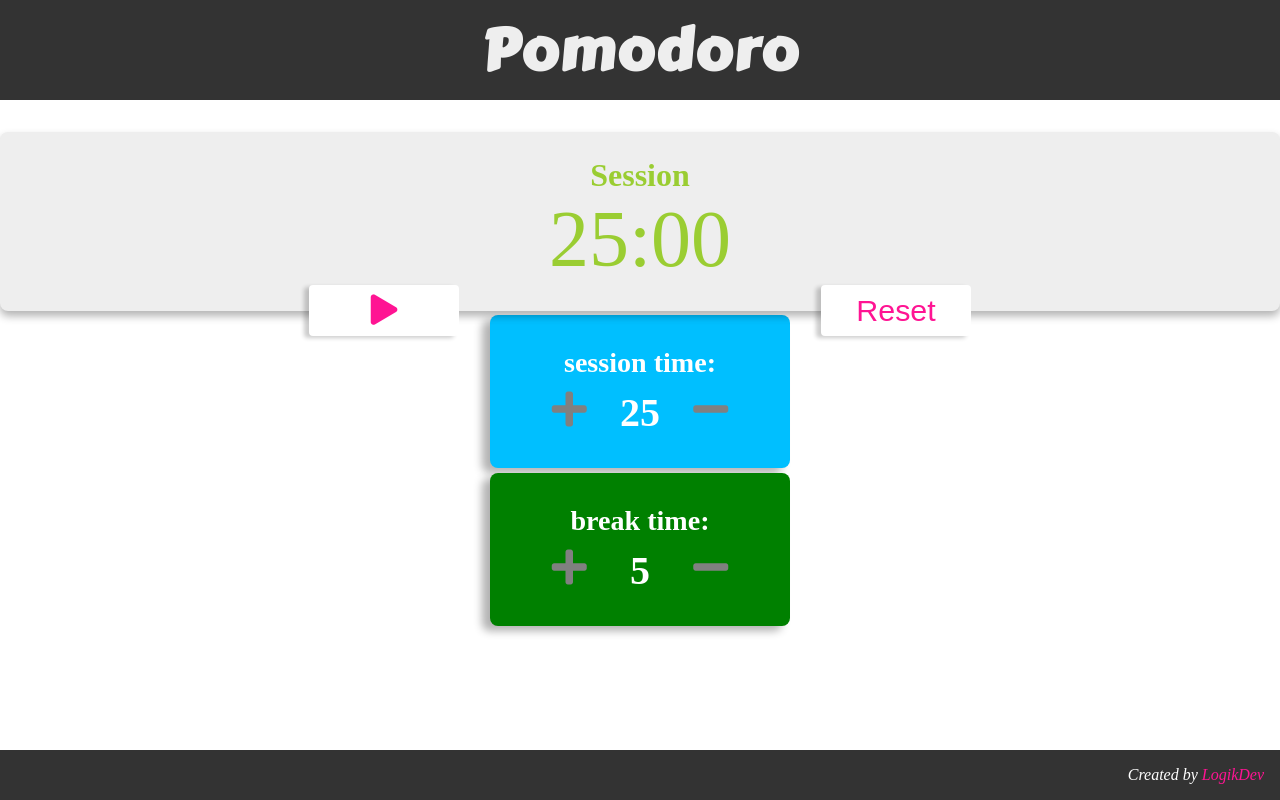
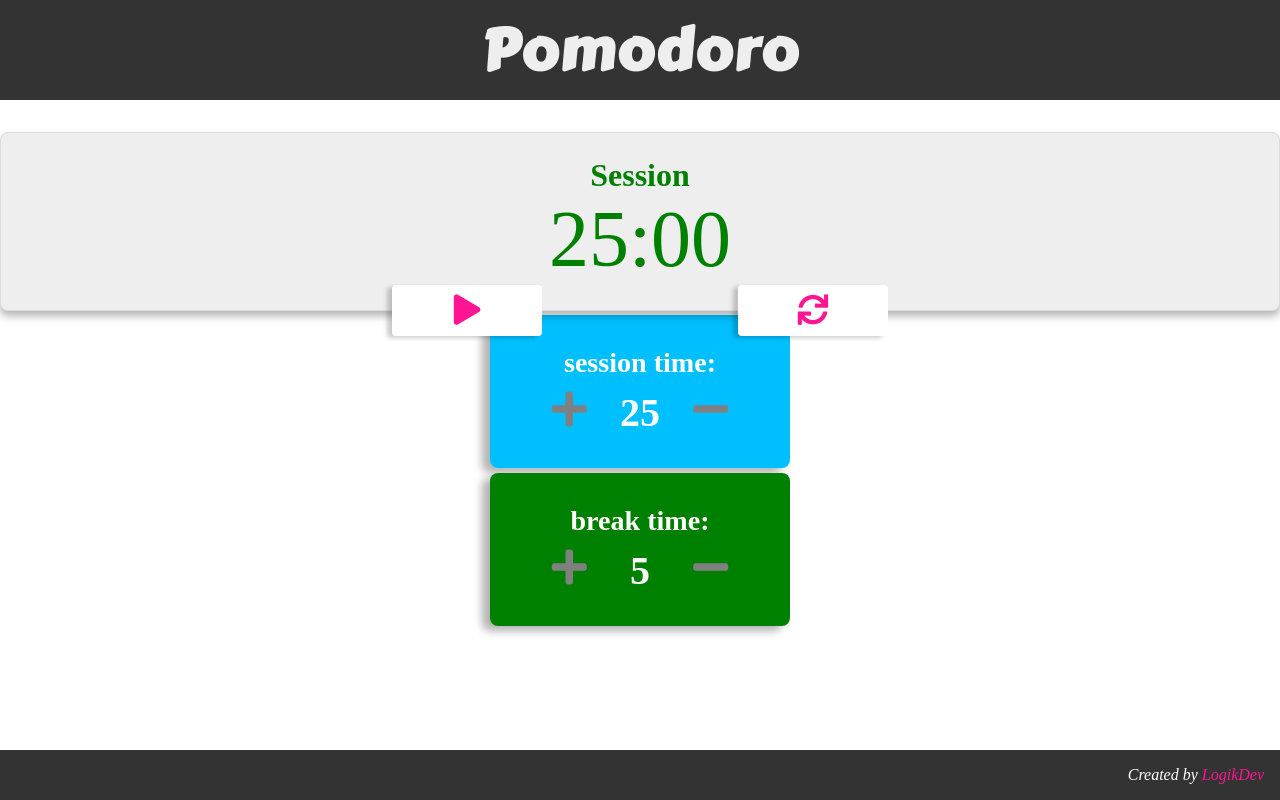
Before and after one commit to Logik-Dev/pomodoro-react-hooks, a React (Create React App) app: page / in a window 1280 px wide. Built offline with nearby package versions, Linux system fonts and the light colour scheme.

Commit message:
set 12 columns grid

```diff
--- a/src/Timer.js
+++ b/src/Timer.js
@@ -3,11 +3,10 @@
 
 const StyledTimer = styled.div`
   display: grid;
-  grid-template: repeat(8, 1fr) / repeat(5, 1fr);
-
+  grid-template: repeat(8, 1fr) / repeat(12, 1fr);
   .display{
     grid-row: 1 / 8;
-    grid-column: 1 / 6;
+    grid-column: 1 / 13;
     box-shadow: 0 5px 8px rgba(0,0,0,.3);
     width: 100%;
 
@@ -42,16 +41,22 @@
     }
   }
   #start_stop{
-    grid-column: 2;
+    grid-column: 4;
+    @media (min-width: 1024px){
+      grid-column: 5;
+    }
   };
   #reset{
-    grid-column: 4;
+    grid-column: 9;
+    @media (min-width: 1024px){
+      grid-column: 8;
+    }
   }
 
 `
 const Display = styled.div`
   background-color: #eee;
-  color: ${props => props.timeLeft <= 59 ? "red" : "yellowgreen"};
+  color: ${props => props.timeLeft <= 59 ? "red" : "green"};
   width: 300px;
   margin: 0 auto;
   display: flex;
@@ -61,6 +66,7 @@
   font-size: 5rem;
   border-radius: 8px;
   border-bottom: none;
+  border: 1px #ddd solid;
   #timer-label{
     font-size: 2rem;
   }
@@ -87,7 +93,7 @@
             <button onClick={props.startPause} id="start_stop">
                 {props.isRunning ? <i className="fas fa-pause" /> : <i className="fas fa-play" />}
             </button>
-            <button onClick={props.reset} id="reset">Reset</button>
+            <button onClick={props.reset} id="reset"><i className="fas fa-sync" /></button>
 
         </StyledTimer>
 
```
